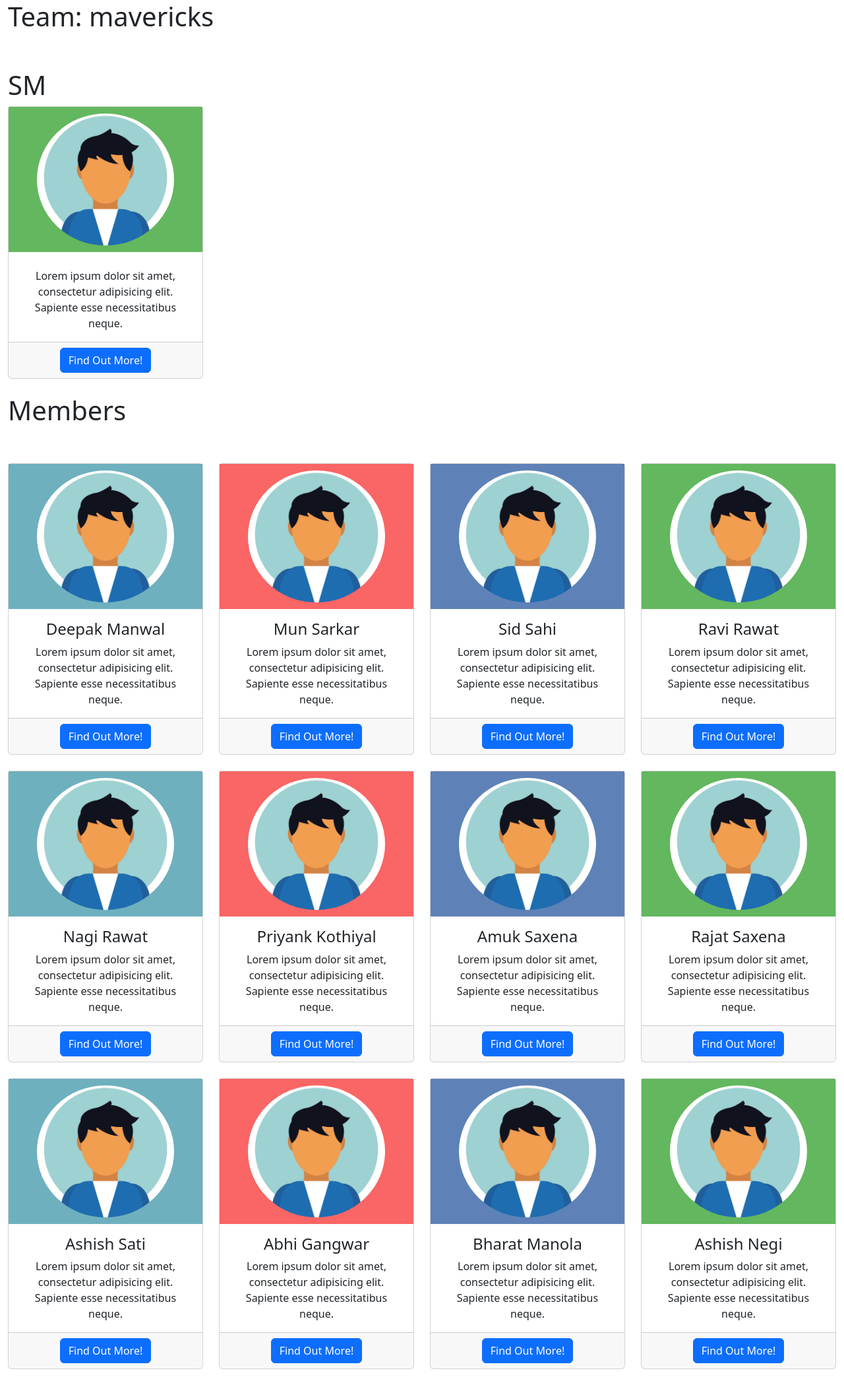
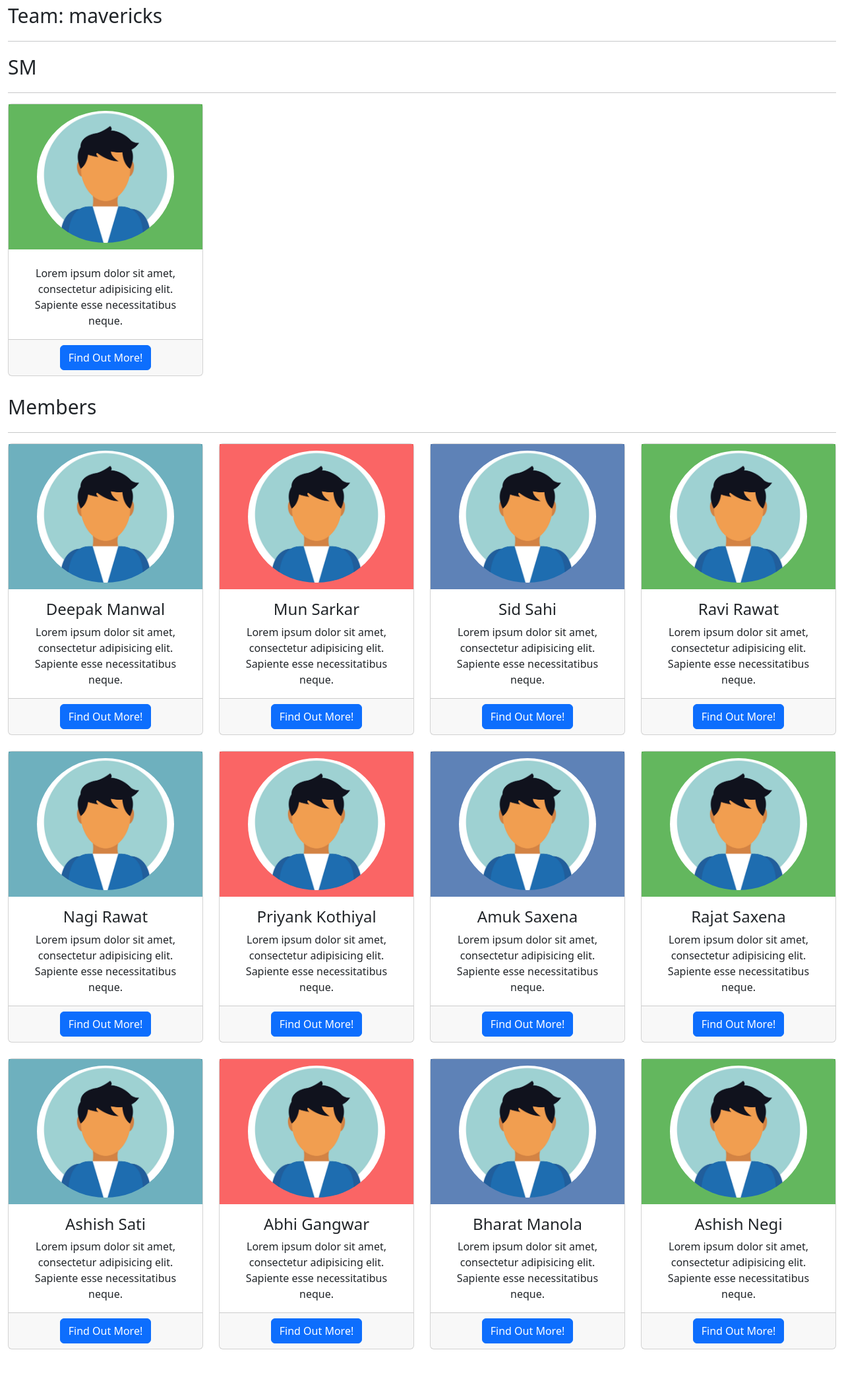
Before and after one commit to ravi-ror/oncehub-portal, a Rails app: template app/views/teams/show.html.erb in a window 1280 px wide. Shown: the part 76-2175 px from the top of the page at 66% size. After the commit the page ends 2121 px from the top, so only its background shows below. Run offline with Rails 7, Linux system fonts and the light colour scheme; the template is opened without the code that fills it, so the values that code supplies are empty; data comes from the database, SQL or seed files in the repository; style sheets or scripts are compiled from the project's sources; parts of the project's set-up code (start-up, migrations or seed data) failed here and were passed over; some libraries are stand-ins or nearby versions.

Commit message:
UI improvements

```diff
--- a/app/views/teams/show.html.erb
+++ b/app/views/teams/show.html.erb
@@ -1,9 +1,24 @@
-<h1>Team: <%= @team.name %></h1>
-<br/>
-<br/>
+<div class="">
+  <div class="row">
+    <div class="col-md-12 about-us">
+      <div class="panel panel-default">
+        <div class="panel-body">
+          <div class="row">
+            <div class="col-md-12 lead">
+              Team: <%= @team.name %>
+              <hr>
+            </div>
+          </div>
+        </div>
+      </div>
+    </div>
+  </div>
+
 <%if @sm%>
-<h1>SM</h2>
-
+<div class="col-md-12 lead">
+SM
+</div>
+<hr>
 <div class="row text-center">
   <div class="col-lg-3 col-md-6 mb-4">
     <div class="card h-100">
@@ -22,10 +37,10 @@
   </div>
 </div>
 <% end %>
-
-
-<h1>Members</h1>
-<br/><br/>
+<div class="col-md-12 lead">
+Members
+</div>
+<hr>
 <div class="row text-center">
   <% @users.each_with_index do |user, index|%>
     <div class="col-lg-3 col-md-6 mb-4">
@@ -45,3 +60,4 @@
     </div>
   <% end %>
 </div>
+</div>
```
